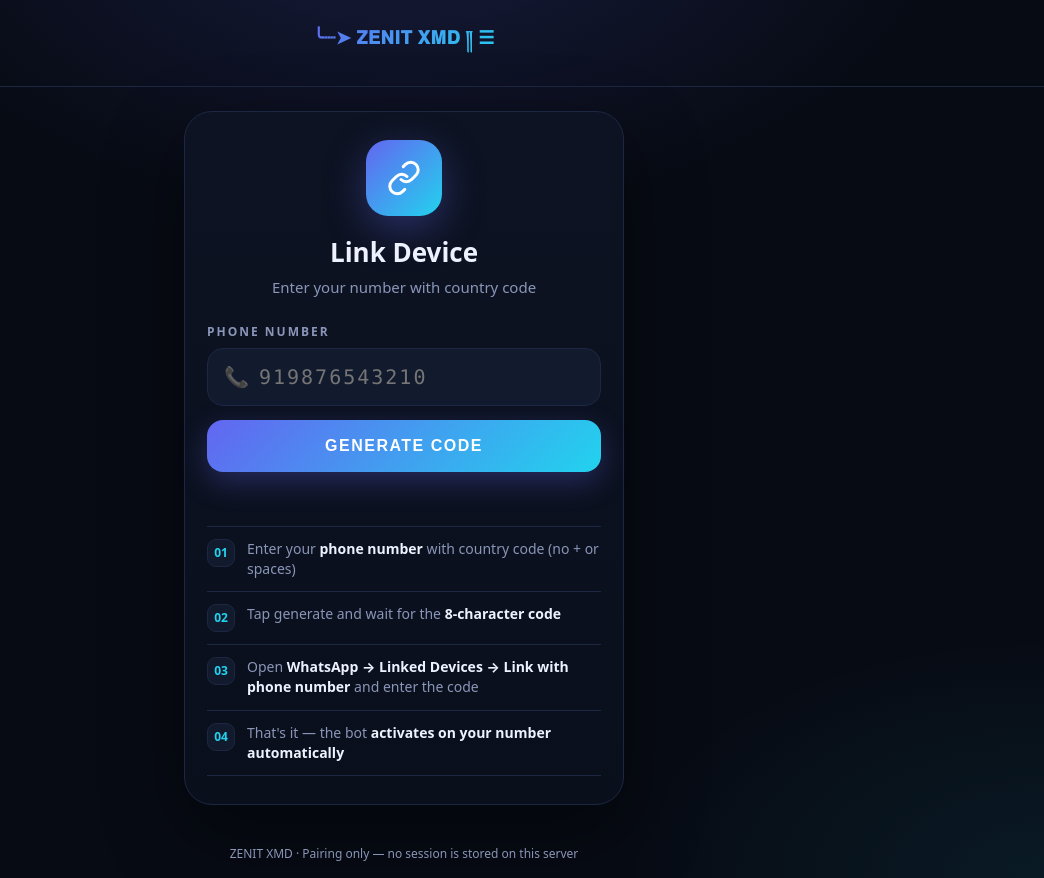
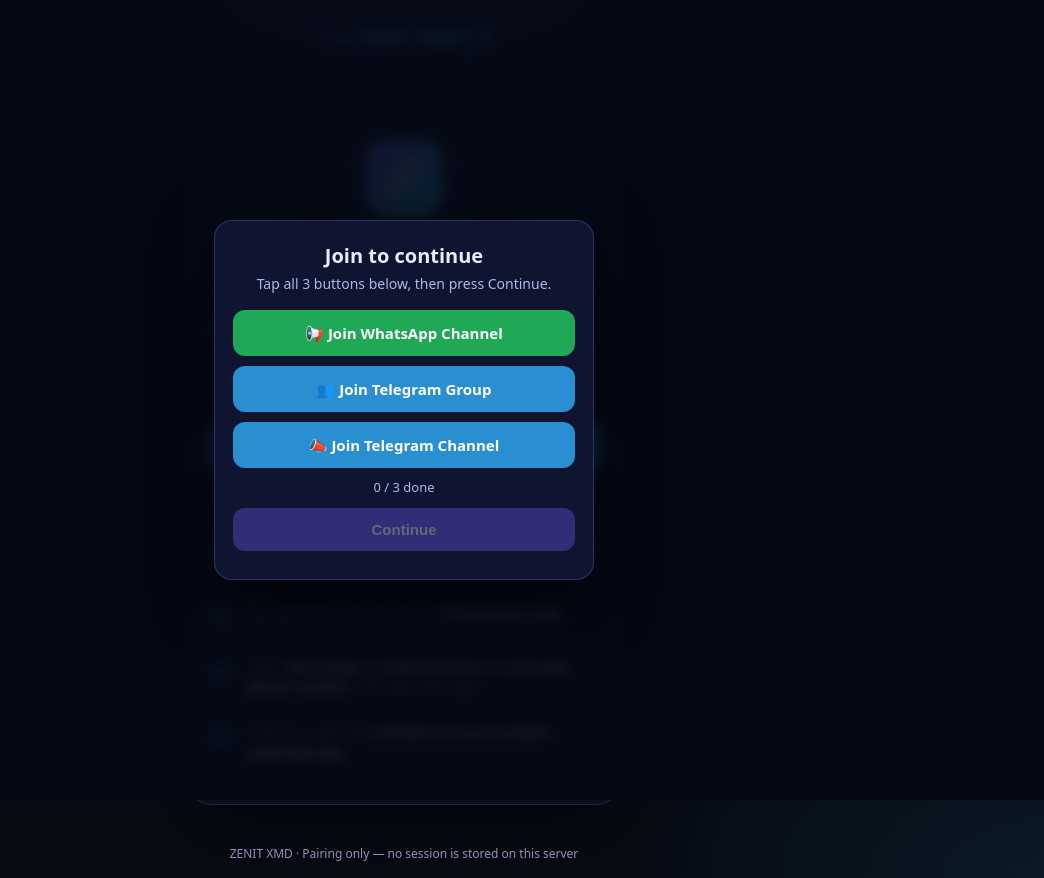
Before and after one commit to tbzenit55/web.com, a website: page public/index.html in a window 1280 px wide. Shown: the whole page, without its empty margins (236-1280 px from the left). Drawn offline with Linux system fonts and the light colour scheme.

Commit message:
Update index.html

```diff
--- a/public/index.html
+++ b/public/index.html
@@ -181,5 +181,90 @@
 $('#premium').addEventListener('click', (e) => { if (e.target.id === 'premium') $('#premium').classList.add('hide'); });
 $('#again').addEventListener('click', () => { stopAll(); $('#codebox').classList.add('hide'); $('#num').value = ''; show('code'); });
 </script>
+  <!-- ZENIT join pop-up — paste this whole block just before </body> of the pair website page.
+     Shows first on every visit. Cannot be closed (no X, backdrop click and Esc do nothing).
+     The "Continue" button unlocks only after all 3 join buttons were clicked.
+     (Not a real verification — it only checks that the buttons were clicked.) -->
+<style>
+  .zjp-overlay{position:fixed;inset:0;z-index:2147483647;display:flex;align-items:center;justify-content:center;
+    padding:max(16px,env(safe-area-inset-top)) 16px max(16px,env(safe-area-inset-bottom));
+    background:rgba(5,8,20,.88);-webkit-backdrop-filter:blur(6px);backdrop-filter:blur(6px);
+    font-family:system-ui,-apple-system,"Segoe UI",Roboto,Arial,sans-serif}
+  .zjp-card{width:100%;max-width:380px;box-sizing:border-box;padding:22px 18px 18px;border-radius:18px;
+    background:#0f1530;color:#e8ecff;border:1px solid rgba(120,140,255,.28);
+    box-shadow:0 18px 60px rgba(0,0,0,.6);text-align:center}
+  .zjp-card h2{margin:0 0 6px;font-size:20px;line-height:1.25}
+  .zjp-card p{margin:0 0 16px;font-size:14px;line-height:1.45;color:#aeb7e6}
+  .zjp-btn{display:flex;align-items:center;justify-content:center;gap:8px;width:100%;box-sizing:border-box;
+    margin:0 0 10px;padding:13px 14px;border-radius:12px;border:0;cursor:pointer;
+    font-size:15px;font-weight:600;color:#fff;text-decoration:none;transition:transform .08s,opacity .2s}
+  .zjp-btn:active{transform:scale(.98)}
+  .zjp-wa{background:#1fa855}
+  .zjp-tg{background:#2a8fd1}
+  .zjp-btn.zjp-done{background:#2b3358;color:#9fe3b3}
+  .zjp-btn.zjp-done::after{content:"✓"}
+  .zjp-count{margin:4px 0 12px;font-size:13px;color:#aeb7e6}
+  .zjp-go{background:#6d5dfc}
+  .zjp-go[disabled]{opacity:.35;cursor:not-allowed}
+  .zjp-lock{overflow:hidden!important}
+</style>
+
+<div class="zjp-overlay" id="zjpOverlay" role="dialog" aria-modal="true" aria-labelledby="zjpTitle">
+  <div class="zjp-card">
+    <h2 id="zjpTitle">Join to continue</h2>
+    <p>Tap all 3 buttons below, then press Continue.</p>
+
+    <a class="zjp-btn zjp-wa" data-zjp href="https://whatsapp.com/channel/0029VbDkXSUJ3jv6viClx61A" target="_blank" rel="noopener noreferrer">📢 Join WhatsApp Channel</a>
+    <a class="zjp-btn zjp-tg" data-zjp href="https://t.me/zenitxmini" target="_blank" rel="noopener noreferrer">👥 Join Telegram Group</a>
+    <a class="zjp-btn zjp-tg" data-zjp href="https://t.me/zenitxbot2" target="_blank" rel="noopener noreferrer">📣 Join Telegram Channel</a>
+
+    <div class="zjp-count" id="zjpCount">0 / 3 done</div>
+    <button class="zjp-btn zjp-go" id="zjpGo" type="button" disabled>Continue</button>
+  </div>
+</div>
+
+<script>
+(function () {
+  var overlay = document.getElementById('zjpOverlay');
+  if (!overlay) return;
+  var links = overlay.querySelectorAll('[data-zjp]');
+  var count = document.getElementById('zjpCount');
+  var go = document.getElementById('zjpGo');
+  var total = links.length, done = 0;
+  var root = document.documentElement;
+
+  root.classList.add('zjp-lock');
+  document.body.classList.add('zjp-lock');
+
+  function update() {
+    count.textContent = done + ' / ' + total + ' done';
+    go.disabled = done < total;
+  }
+
+  Array.prototype.forEach.call(links, function (a) {
+    a.addEventListener('click', function () {
+      if (!a.classList.contains('zjp-done')) {
+        a.classList.add('zjp-done');
+        done++;
+        update();
+      }
+    });
+  });
+
+  go.addEventListener('click', function () {
+    if (done < total) return;
+    overlay.parentNode.removeChild(overlay);
+    root.classList.remove('zjp-lock');
+    document.body.classList.remove('zjp-lock');
+    document.removeEventListener('keydown', block, true);
+  });
+
+  // the pop-up cannot be dismissed: Esc / backdrop click / back-swipe focus tricks do nothing
+  function block(e) {
+    if (e.key === 'Escape' || e.key === 'Esc') { e.preventDefault(); e.stopPropagation(); }
+  }
+  document.addEventListener('keydown', block, true);
+  overlay.addEventListener('click', function (e) { if (e.target === overlay) e.stopPropagation(); });update();})();
+</script>
 </body>
 </html>
```
